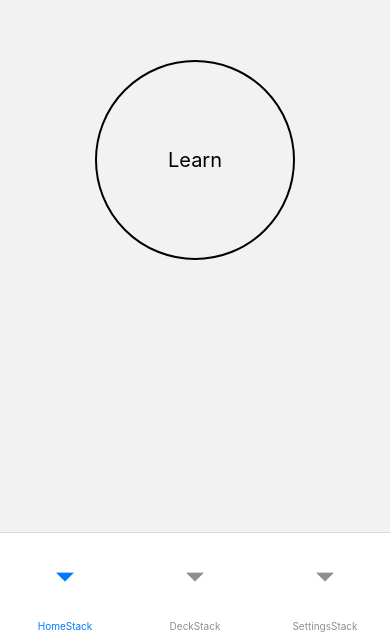
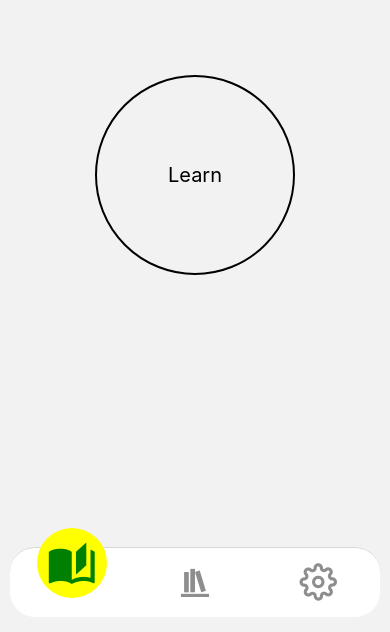
Before and after one commit to eziong/FlashCardLocal, a React Native app: screen / in a window 390 px wide. Shown: the part 212-844 px from the top of the page. Built offline with nearby package versions, Linux system fonts and the light colour scheme.

Commit message:
feat: floating bottom tab bar

```diff
--- a/package.json
+++ b/package.json
@@ -20,11 +20,13 @@
     "react-native": "0.67.3",
     "react-native-gesture-handler": "^2.3.0",
     "react-native-keyboard-aware-scroll-view": "^0.9.5",
+    "react-native-reanimated": "^2.5.0",
     "react-native-safe-area-context": "^4.1.2",
     "react-native-screens": "^3.13.1",
     "react-native-select-dropdown": "^1.8.0",
     "react-native-swiper-flatlist": "^3.0.16",
     "react-native-uuid": "^2.0.1",
+    "react-native-vector-icons": "^9.1.0",
     "react-router-dom": "^6.2.2",
     "recoil": "^0.6.1"
   },
@@ -34,6 +36,7 @@
     "@react-native-community/eslint-config": "^2.0.0",
     "@types/jest": "^26.0.23",
     "@types/react-native": "^0.66.15",
+    "@types/react-native-vector-icons": "^6.4.10",
     "@types/react-test-renderer": "^17.0.1",
     "@typescript-eslint/eslint-plugin": "^5.7.0",
     "@typescript-eslint/parser": "^5.7.0",
--- a/src/hook/useBottomTabVisible.ts
+++ b/src/hook/useBottomTabVisible.ts
@@ -10,8 +10,16 @@ const useBottomTabVisible = () => {
   useEffect(() => {
     if(tabNavigation){
       if(focused) tabNavigation.setOptions({
-        tabBarStyle:{display:'flex', height: bottomTabHeight},
-        style:{height: bottomTabHeight}
+        tabBarStyle:{
+          display:'flex',
+          height: bottomTabHeight,
+          position: 'absolute',
+          bottom: 15,
+          left: 10,
+          right: 10,
+          borderRadius: 25,
+          // elevation: 0,
+        },
       });
       else tabNavigation.setOptions({tabBarStyle:{display:'none'}});
     }
--- a/src/navigation/BottomTabNavigation/BottomTabNavigation.tsx
+++ b/src/navigation/BottomTabNavigation/BottomTabNavigation.tsx
@@ -1,8 +1,11 @@
-import { createBottomTabNavigator } from '@react-navigation/bottom-tabs';
+import { BottomTabBarButtonProps, createBottomTabNavigator } from '@react-navigation/bottom-tabs';
+import { BottomTabName } from '@src/type';
 import React, { useEffect } from 'react';
+import { bottomTabHeight } from '../constant';
 import DeckStackNavigation from './DeckStackNavigation';
 import HomeStackNavigation from './HomeStackNavigation';
 import SettingsStackNavigation from './SettingsStackNavigation';
+import { HomeStackIcon, DeckStackIcon, SettingsStackIcon, FloatingButton } from './TabBarButtons';
 
 const Tab = createBottomTabNavigator();
 
@@ -13,13 +16,47 @@ const BottomTabNavigation = () => {
       initialRouteName='HomeStack'
       screenOptions={({route}) => ({
         headerShown: false,
-        tabBarHideOnKeyboard: true
+        tabBarShowLabel:false,
+        tabBarHideOnKeyboard: true,
       })}
     >
       {/* add stack navigators for bottom tab navigation as screen */}
-      <Tab.Screen name="HomeStack" component={HomeStackNavigation} />
-      <Tab.Screen name="DeckStack" component={DeckStackNavigation} />
-      <Tab.Screen name="SettingsStack" component={SettingsStackNavigation} />
+      <Tab.Screen
+        name={BottomTabName.HomeStack}
+        component={HomeStackNavigation}
+        options={{
+          tabBarIcon: ({focused, color, size}) => (
+            <HomeStackIcon focused={focused} color={color} size={size} />
+          ),
+          tabBarButton: ({children, accessibilityState, onPress}:BottomTabBarButtonProps) => (
+            <FloatingButton children={children} accessibilityState={accessibilityState} onPress={onPress} />
+          )
+        }}
+        />
+      <Tab.Screen
+        name={BottomTabName.DeckStack}
+        component={DeckStackNavigation}
+        options={{
+          tabBarIcon: ({focused, color, size}) => (
+            <DeckStackIcon focused={focused} color={color} size={size} />
+          ),
+          tabBarButton: ({children, accessibilityState, onPress}:BottomTabBarButtonProps) => (
+            <FloatingButton children={children} accessibilityState={accessibilityState} onPress={onPress} />
+          )
+        }}
+        />
+      <Tab.Screen
+        name={BottomTabName.SettingsStack}
+        component={SettingsStackNavigation}
+        options={{
+          tabBarIcon: ({focused, color, size}) => (
+            <SettingsStackIcon focused={focused} color={color} size={size} />
+          ),
+          tabBarButton: ({children, accessibilityState, onPress}:BottomTabBarButtonProps) => (
+            <FloatingButton children={children} accessibilityState={accessibilityState} onPress={onPress} />
+          )
+        }}
+        />
     </Tab.Navigator>
   )
 }
--- /dev/null
+++ b/src/navigation/BottomTabNavigation/TabBarButtons.tsx
@@ -0,0 +1,142 @@
+import React, { ReactElement, ReactNode, useEffect, useRef } from 'react';
+import MaterialIcon from 'react-native-vector-icons/MaterialCommunityIcons';
+import FeatherIcon from 'react-native-vector-icons/Feather';
+import { AccessibilityState, Animated, GestureResponderEvent, NativeSyntheticEvent, Pressable, StyleSheet, TargetedEvent, View } from 'react-native';
+
+export const HomeStackIcon = ({
+  focused,
+  color,
+  size,
+}:{
+  focused: boolean,
+  color: string,
+  size: number
+}) => {
+  if(focused){
+    return <MaterialIcon name='book-open-page-variant' size={size * 2} color="green" />
+  }
+  return <MaterialIcon name='book-open-page-variant' size={size * 1.5} color={color} />
+}
+
+export const DeckStackIcon = ({
+  focused,
+  color,
+  size,
+}:{
+  focused: boolean,
+  color: string,
+  size: number
+}) => {
+  if(focused){
+    return <MaterialIcon name='bookshelf' size={size * 2} color="green" />
+  }
+  return <MaterialIcon name='bookshelf' size={size * 1.5} color={color} />
+}
+
+export const SettingsStackIcon = ({
+  focused,
+  color,
+  size,
+}:{
+  focused: boolean,
+  color: string,
+  size: number
+}) => {
+  if(focused){
+    return <FeatherIcon name='settings' size={size * 2} color="green" />
+  }
+  return <FeatherIcon name='settings' size={size * 1.5} color={color} />
+}
+
+export const FloatingButton = ({
+  children,
+  onPress,
+  accessibilityState,
+}:{
+  children: ReactNode ,
+  onPress?: (e: GestureResponderEvent) => void,
+  accessibilityState?: AccessibilityState,
+}) => {
+  const buttonPositionAnimation = useRef(new Animated.Value(0)).current;
+  const buttonBackgroundColorAnimation = useRef(new Animated.Value(0)).current;
+
+  const focused = accessibilityState?.selected;
+
+  useEffect(() => {
+    if(focused){
+      Animated.timing(buttonPositionAnimation,{
+        toValue: -20,
+        duration: 1000,
+        useNativeDriver: true,
+      }).start();
+      Animated.timing(buttonBackgroundColorAnimation,{
+        toValue: 1,
+        duration: 500,
+        useNativeDriver: true,
+      }).start();
+    }else{
+      Animated.timing(buttonPositionAnimation,{
+        toValue: 0,
+        duration: 1000,
+        useNativeDriver: true,
+      }).start();
+      Animated.timing(buttonBackgroundColorAnimation,{
+        toValue: 0,
+        duration: 500,
+        useNativeDriver: true,
+      }).start();
+    }
+  },[focused])
+
+  // const styles = StyleSheet.create({
+  //   Container: {
+  //     Animated
+  //   }
+  // })
+
+  return (
+
+    <Pressable
+      onPress={onPress}
+      style={{
+        flex:1,
+        justifyContent:'center',
+        alignItems:'center',
+      }}
+    >
+      <Animated.View
+        style={{
+          justifyContent:'center',
+          alignItems:'center',
+          transform: [{
+            translateY: buttonPositionAnimation,
+          }],
+        }}
+      >
+        <Animated.View
+          style={{
+            position:'absolute',
+            borderRadius: 50,
+            width: 70,
+            height: 70,
+            backgroundColor: 'yellow',
+            justifyContent:'center',
+            alignItems:'center',
+            transform: [{
+              scale: buttonBackgroundColorAnimation,
+            }],
+          }}
+        />
+        <View
+          style={{
+            width: 70,
+            height: 70,
+            borderRadius: 35,
+          }}
+        >
+          {children}
+        </View>
+      </Animated.View>
+    </Pressable>
+
+)}
--- a/src/navigation/constant.ts
+++ b/src/navigation/constant.ts
@@ -6,7 +6,7 @@ export enum StackNavigationName {
   SettingsStack = "SettingsStackNavigation",
 }
 
-export const bottomTabHeight = 100;
+export const bottomTabHeight = 70;
 
 export const fullScreen = (ratio:number = 1) => {
   switch(Platform.OS){
--- a/src/type.ts
+++ b/src/type.ts
@@ -2,6 +2,12 @@ export enum TabBarFirstScreen {
   HomeMainScreen = "HomeMainScreen",
   DeckMainScreen = "DeckMainScreen",
   SettingsMainScreen = "SettingsMainScreen",
+}
+
+export enum BottomTabName {
+  HomeStack = "HomeStack",
+  DeckStack = "DeckStack",
+  SettingsStack = "SettingsStack",
 }
 
 export type ParamLimit = {
```
Also changed, not shown: 5 other files (tests, documents, lock files or other folders).
